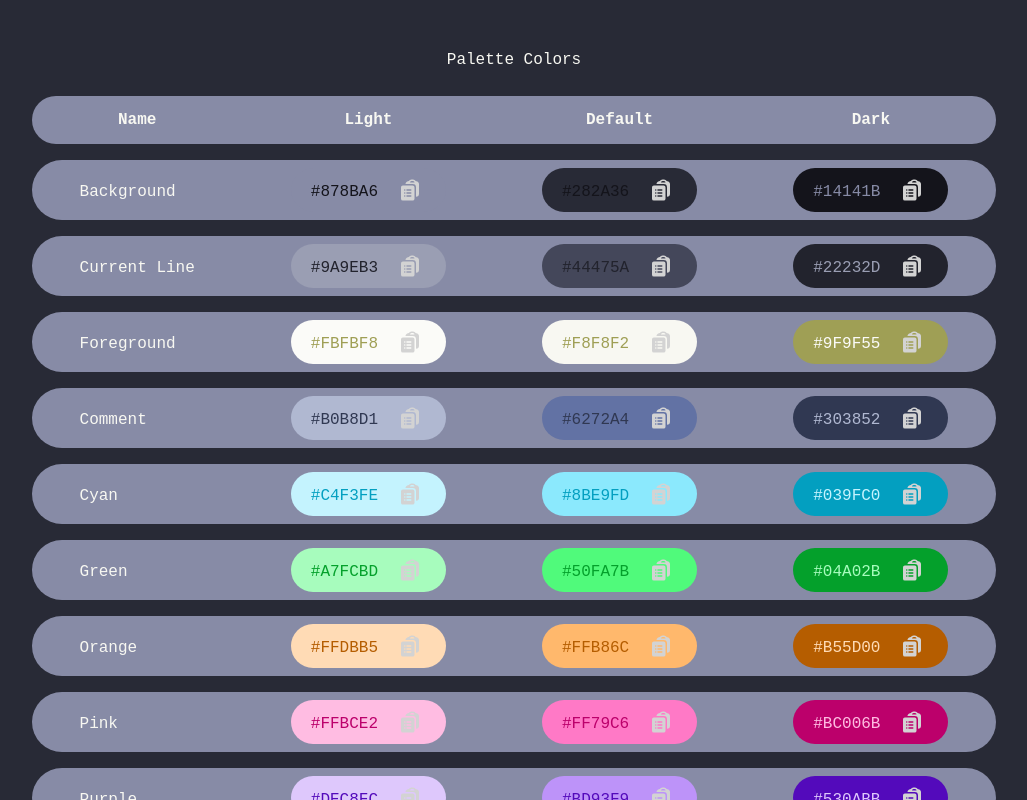
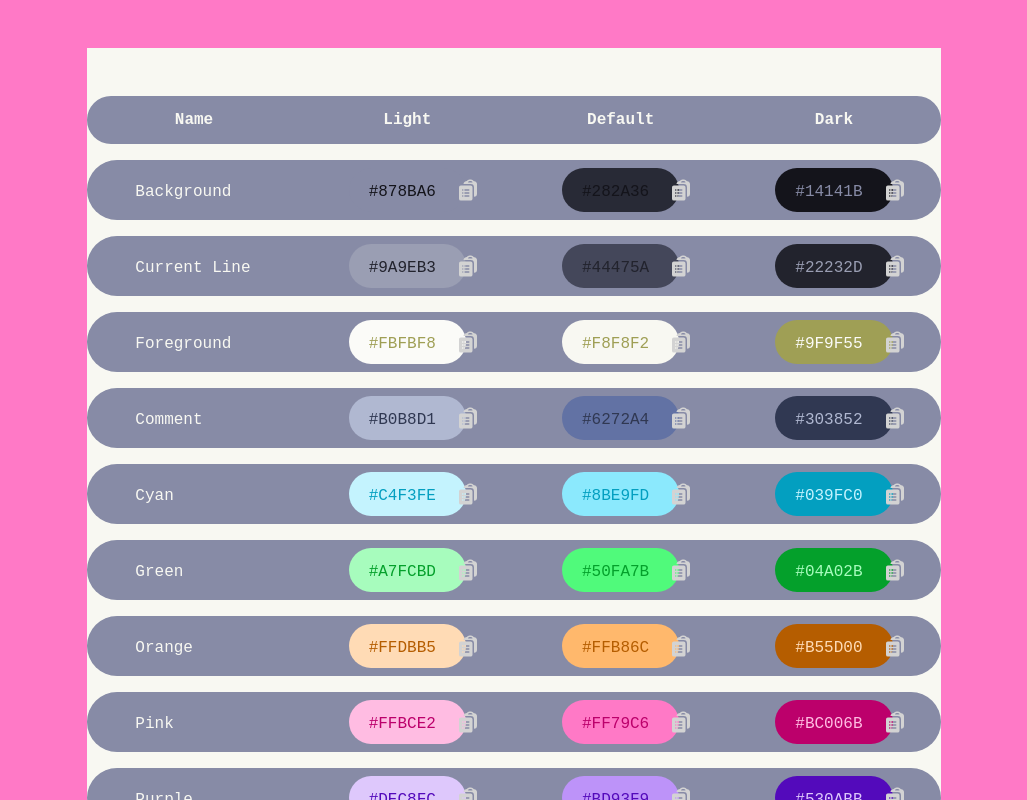
Before and after one commit to bigblackbexr/algorithms, a Vue app: page / in a window 1280 px wide. Shown: the top 800 px of the page, without its empty margins (126-1153 px from the left). Built offline with nearby package versions, Linux system fonts and the light colour scheme; a web font is replaced by a local one.

Commit message:
playing with reponsive design

```diff
--- a/index.html
+++ b/index.html
@@ -9,8 +9,8 @@
     <link rel="preconnect" href="https://fonts.gstatic.com" crossorigin>
     <link href="https://fonts.googleapis.com/css2?family=Azeret+Mono:ital,wght@0,100;0,200;0,300;0,400;0,500;0,600;0,700;0,800;0,900;1,100;1,200;1,300;1,400;1,500;1,600;1,700;1,800;1,900&display=swap" rel="stylesheet">
   </head>
-  <body>
-    <div id="app"></div>
+  <body class="bg-background">
+    <div id="app" class="container m-auto"></div>
     <script type="module" src="/src/main.js"></script>
   </body>
 </html>
--- a/src/App.vue
+++ b/src/App.vue
@@ -3,7 +3,9 @@
 </script>
 
 <template>
-  <div class="bg-background">
-    <colorPalette />
+  <div class="bg-pink flex justify-center">
+    <div class="w-8/12">
+      <colorPalette />
+    </div>
   </div>
 </template>
--- a/src/components/about/colorPalette.vue
+++ b/src/components/about/colorPalette.vue
@@ -1,8 +1,8 @@
 
 <template>
   <div class="container mx-auto py-12">
-    <div class="flex justify-center bg-background">
-      <table class="table-auto border-separate border-spacing-y-4">
+    <div class="flex justify-center bg-foreground">
+      <table class="table-fixed border-separate border-spacing-y-4 w-full">
         <caption class="mb-2">Palette Colors</caption>
         <thead class="bg-background-light">
           <tr>
--- a/src/components/about/component/color.vue
+++ b/src/components/about/component/color.vue
@@ -10,7 +10,7 @@
 				<div class="mt-1 ml-2" :style="`color: ${ getDark(item) }`">
 					{{ getLight(item) }}
 				</div>
-				<div class="ml-2 rounded-full hover:ring-4 px-3 py-1" :style="`--tw-ring-color: ${ getDark(item) }`">
+				<div class="ml-2 rounded-full hover:ring-2 px-3 py-1" :style="`--tw-ring-color: ${ getDark(item) }`">
 					<svg xmlns="http://www.w3.org/2000/svg" viewBox="0 0 24 24" :fill="fill" class="w-6 h-6">
 						<path fill-rule="evenodd" d="M7.502 6h7.128A3.375 3.375 0 0118 9.375v9.375a3 3 0 003-3V6.108c0-1.505-1.125-2.811-2.664-2.94a48.972 48.972 0 00-.673-.05A3 3 0 0015 1.5h-1.5a3 3 0 00-2.663 1.618c-.225.015-.45.032-.673.05C8.662 3.295 7.554 4.542 7.502 6zM13.5 3A1.5 1.5 0 0012 4.5h4.5A1.5 1.5 0 0015 3h-1.5z" clip-rule="evenodd" />
 						<path fill-rule="evenodd" d="M3 9.375C3 8.339 3.84 7.5 4.875 7.5h9.75c1.036 0 1.875.84 1.875 1.875v11.25c0 1.035-.84 1.875-1.875 1.875h-9.75A1.875 1.875 0 013 20.625V9.375zM6 12a.75.75 0 01.75-.75h.008a.75.75 0 01.75.75v.008a.75.75 0 01-.75.75H6.75a.75.75 0 01-.75-.75V12zm2.25 0a.75.75 0 01.75-.75h3.75a.75.75 0 010 1.5H9a.75.75 0 01-.75-.75zM6 15a.75.75 0 01.75-.75h.008a.75.75 0 01.75.75v.008a.75.75 0 01-.75.75H6.75a.75.75 0 01-.75-.75V15zm2.25 0a.75.75 0 01.75-.75h3.75a.75.75 0 010 1.5H9a.75.75 0 01-.75-.75zM6 18a.75.75 0 01.75-.75h.008a.75.75 0 01.75.75v.008a.75.75 0 01-.75.75H6.75a.75.75 0 01-.75-.75V18zm2.25 0a.75.75 0 01.75-.75h3.75a.75.75 0 010 1.5H9a.75.75 0 01-.75-.75z" clip-rule="evenodd" />
@@ -23,7 +23,7 @@
 				<div class="mt-1 ml-2" :style="`color: ${ getDark(item) }`">
 					{{ getDefault(item) }}
 				</div>
-				<div class="ml-2 rounded-full hover:ring-4 px-3 py-1" :style="`--tw-ring-color: ${ getDark(item) }`">
+				<div class="ml-2 rounded-full hover:ring-2 px-3 py-1" :style="`--tw-ring-color: ${ getDark(item) }`">
 					<svg xmlns="http://www.w3.org/2000/svg" viewBox="0 0 24 24" :fill="fill" class="w-6 h-6">
 						<path fill-rule="evenodd" d="M7.502 6h7.128A3.375 3.375 0 0118 9.375v9.375a3 3 0 003-3V6.108c0-1.505-1.125-2.811-2.664-2.94a48.972 48.972 0 00-.673-.05A3 3 0 0015 1.5h-1.5a3 3 0 00-2.663 1.618c-.225.015-.45.032-.673.05C8.662 3.295 7.554 4.542 7.502 6zM13.5 3A1.5 1.5 0 0012 4.5h4.5A1.5 1.5 0 0015 3h-1.5z" clip-rule="evenodd" />
 						<path fill-rule="evenodd" d="M3 9.375C3 8.339 3.84 7.5 4.875 7.5h9.75c1.036 0 1.875.84 1.875 1.875v11.25c0 1.035-.84 1.875-1.875 1.875h-9.75A1.875 1.875 0 013 20.625V9.375zM6 12a.75.75 0 01.75-.75h.008a.75.75 0 01.75.75v.008a.75.75 0 01-.75.75H6.75a.75.75 0 01-.75-.75V12zm2.25 0a.75.75 0 01.75-.75h3.75a.75.75 0 010 1.5H9a.75.75 0 01-.75-.75zM6 15a.75.75 0 01.75-.75h.008a.75.75 0 01.75.75v.008a.75.75 0 01-.75.75H6.75a.75.75 0 01-.75-.75V15zm2.25 0a.75.75 0 01.75-.75h3.75a.75.75 0 010 1.5H9a.75.75 0 01-.75-.75zM6 18a.75.75 0 01.75-.75h.008a.75.75 0 01.75.75v.008a.75.75 0 01-.75.75H6.75a.75.75 0 01-.75-.75V18zm2.25 0a.75.75 0 01.75-.75h3.75a.75.75 0 010 1.5H9a.75.75 0 01-.75-.75z" clip-rule="evenodd" />
@@ -36,7 +36,7 @@
 				<div class="mt-1 ml-2" :style="`color: ${ getLight(item) }`">
 					{{ getDark(item) }}
 				</div>
-				<div class="ml-2 rounded-full hover:ring-4 px-3 py-1" :style="`--tw-ring-color: ${ getLight(item) }`">
+				<div class="ml-2 rounded-full hover:ring-2 px-3 py-1" :style="`--tw-ring-color: ${ getLight(item) }`">
 					<svg xmlns="http://www.w3.org/2000/svg" viewBox="0 0 24 24" :fill="fill" class="w-6 h-6">
 						<path fill-rule="evenodd" d="M7.502 6h7.128A3.375 3.375 0 0118 9.375v9.375a3 3 0 003-3V6.108c0-1.505-1.125-2.811-2.664-2.94a48.972 48.972 0 00-.673-.05A3 3 0 0015 1.5h-1.5a3 3 0 00-2.663 1.618c-.225.015-.45.032-.673.05C8.662 3.295 7.554 4.542 7.502 6zM13.5 3A1.5 1.5 0 0012 4.5h4.5A1.5 1.5 0 0015 3h-1.5z" clip-rule="evenodd" />
 						<path fill-rule="evenodd" d="M3 9.375C3 8.339 3.84 7.5 4.875 7.5h9.75c1.036 0 1.875.84 1.875 1.875v11.25c0 1.035-.84 1.875-1.875 1.875h-9.75A1.875 1.875 0 013 20.625V9.375zM6 12a.75.75 0 01.75-.75h.008a.75.75 0 01.75.75v.008a.75.75 0 01-.75.75H6.75a.75.75 0 01-.75-.75V12zm2.25 0a.75.75 0 01.75-.75h3.75a.75.75 0 010 1.5H9a.75.75 0 01-.75-.75zM6 15a.75.75 0 01.75-.75h.008a.75.75 0 01.75.75v.008a.75.75 0 01-.75.75H6.75a.75.75 0 01-.75-.75V15zm2.25 0a.75.75 0 01.75-.75h3.75a.75.75 0 010 1.5H9a.75.75 0 01-.75-.75zM6 18a.75.75 0 01.75-.75h.008a.75.75 0 01.75.75v.008a.75.75 0 01-.75.75H6.75a.75.75 0 01-.75-.75V18zm2.25 0a.75.75 0 01.75-.75h3.75a.75.75 0 010 1.5H9a.75.75 0 01-.75-.75z" clip-rule="evenodd" />
```
Also changed, not shown: src/style.css (+0 -91 lines).
